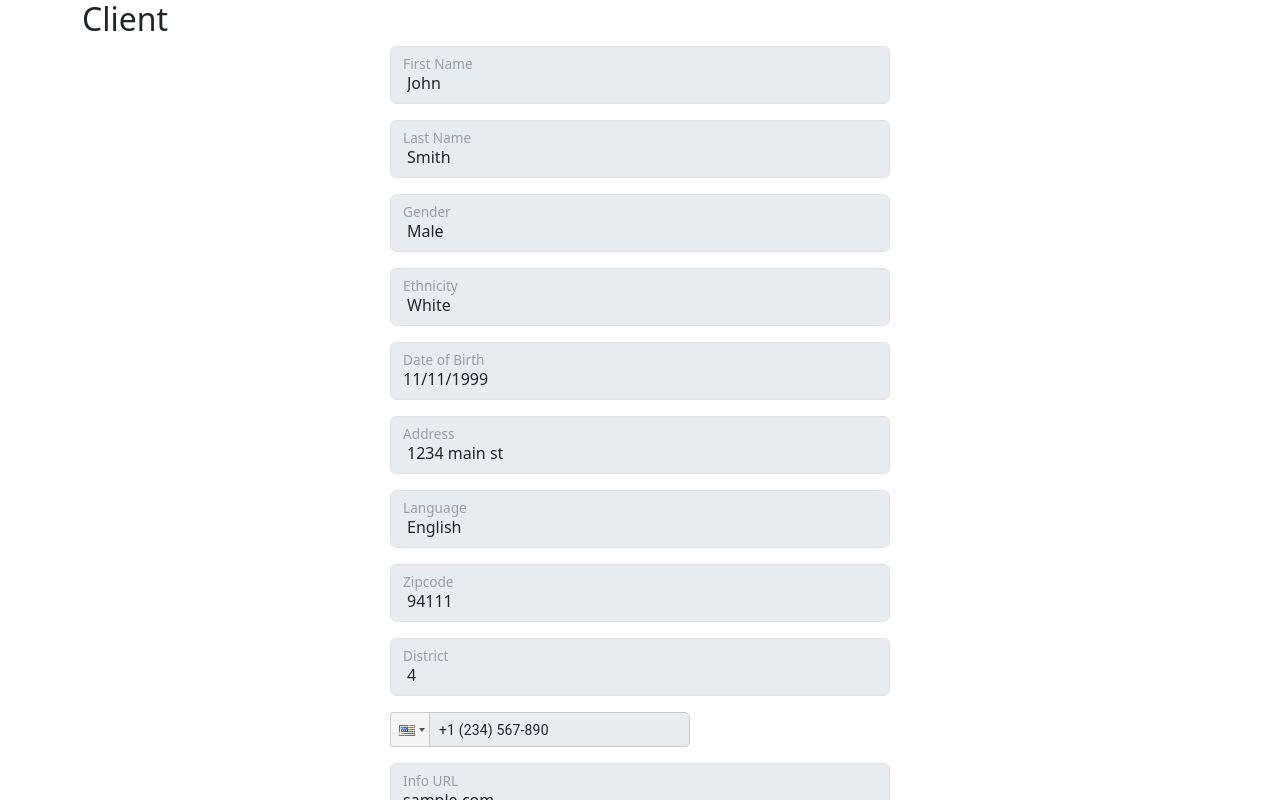
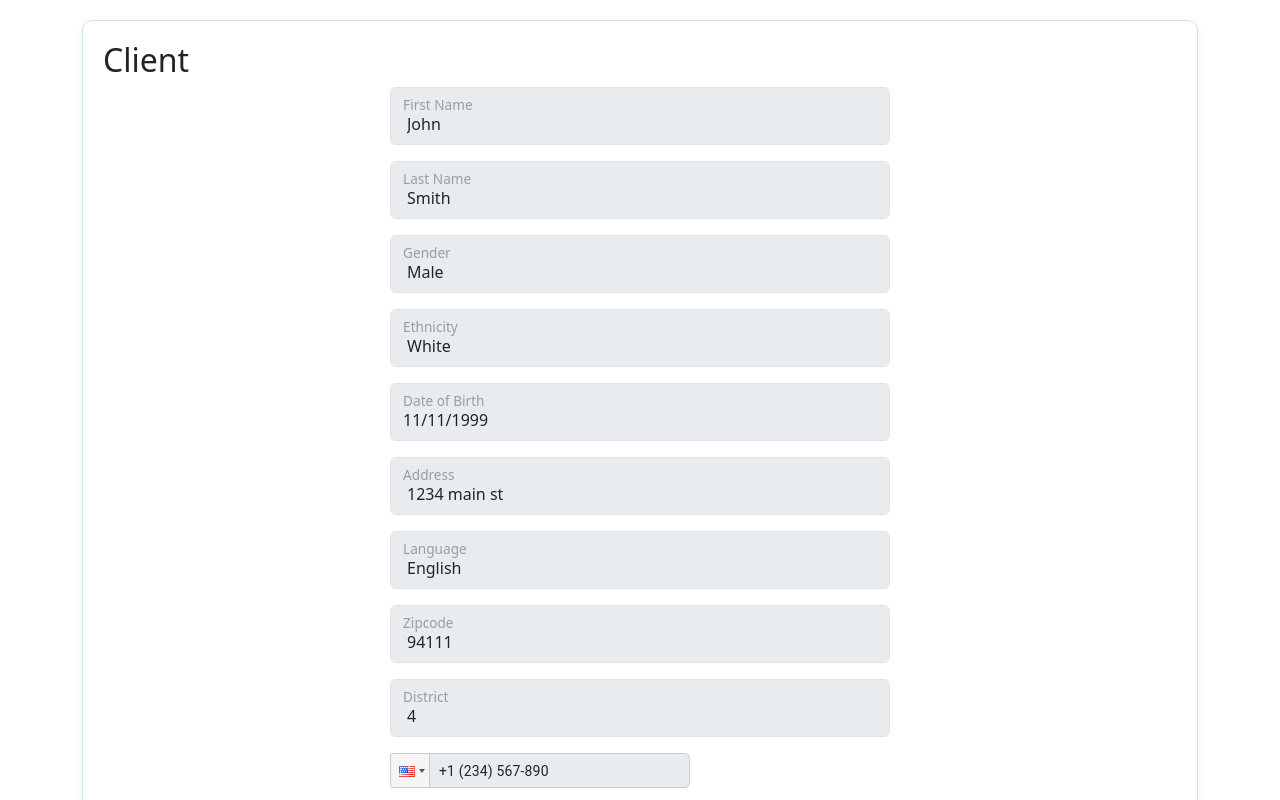
Before and after one commit to samandela2/sess-frontend, a React (Vite) app: page /clients/50 in a window 1280 px wide. Shown: the top 800 px of the page. Built offline with nearby package versions, Linux system fonts and the light colour scheme.

Commit message:
Updatetask css

```diff
--- /dev/null
+++ b/src/pages/Client/ClientDetail.css
@@ -0,0 +1,37 @@
+.clientInfo {
+    background-color: #ffffff;
+    border: 1px solid #d1e7dd;
+    padding: 20px;
+    margin-top: 20px;
+    border-radius: 10px;
+    box-shadow: 0 4px 8px rgba(0, 0, 0, 0.06);
+  }
+
+  .actionSection {
+    text-align: center;
+    padding: 10px;
+    margin-top: 10px;
+  }
+  .actionSection .btn {
+    margin: 0 5px;
+    padding: 10px 20px;
+    font-size: 16px;
+  }
+
+  .actionSection .btn-primary {
+    background-color: #007bff; /* Primary blue */
+    border-color: #007bff;
+  }
+
+  .actionSection .btn-primary:hover {
+    background-color: #0056b3;
+  }
+
+  .actionSection .btn-danger {
+    background-color: #dc3545; /* Danger red */
+    border-color: #dc3545;
+  }
+
+  .actionSection .btn-danger:hover {
+    background-color: #c82333;
+  }
--- a/src/pages/Client/ClientDetailPage.tsx
+++ b/src/pages/Client/ClientDetailPage.tsx
@@ -2,6 +2,7 @@ import React, { useState, useEffect } from "react";
 import Client, { ClientProps } from "../../components/Client_Component/Client";
 import { useNavigate } from "react-router-dom";
 import { useParams } from "react-router-dom";
+import "./ClientDetail.css";
 
 function ClientDetailPage() {
   let { id } = useParams();
--- a/src/pages/Task/NewTaskPage.tsx
+++ b/src/pages/Task/NewTaskPage.tsx
@@ -24,6 +24,7 @@ const NewTaskPage = () => {
         <Task {...task} />
       </section>
       <section className="actionSection">
+        <div style={{ textAlign: "left" }}>
           <button
             type="button"
             className="btn btn-primary"
@@ -31,9 +32,14 @@ const NewTaskPage = () => {
           >
             Create
           </button>
-        <button type="button" className="btn btn-danger" onClick={handleDelete}>
+          <button
+            type="button"
+            className="btn btn-danger"
+            onClick={handleDelete}
+          >
             Delete
           </button>
+        </div>
       </section>
     </div>
   );
--- a/src/pages/Task/TaskDetailPage.tsx
+++ b/src/pages/Task/TaskDetailPage.tsx
@@ -37,6 +37,7 @@ const TaskPage = () => {
         {task.length > 0 && <Task {...task[0]} />}
       </section>
       <section className="actionSection">
+        <div style={{ textAlign: "left" }}>
           <button
             type="button"
             className="btn btn-primary"
@@ -44,12 +45,21 @@ const TaskPage = () => {
           >
             Modify
           </button>
-        <button type="button" className="btn btn-primary" onClick={handleSave}>
+          <button
+            type="button"
+            className="btn btn-primary"
+            onClick={handleSave}
+          >
             Save
           </button>
-        <button type="button" className="btn btn-danger" onClick={handleDelete}>
+          <button
+            type="button"
+            className="btn btn-danger"
+            onClick={handleDelete}
+          >
             Delete
           </button>
+        </div>
       </section>
     </div>
   );
```
Lines whose indentation alone changed are shown as unchanged.
